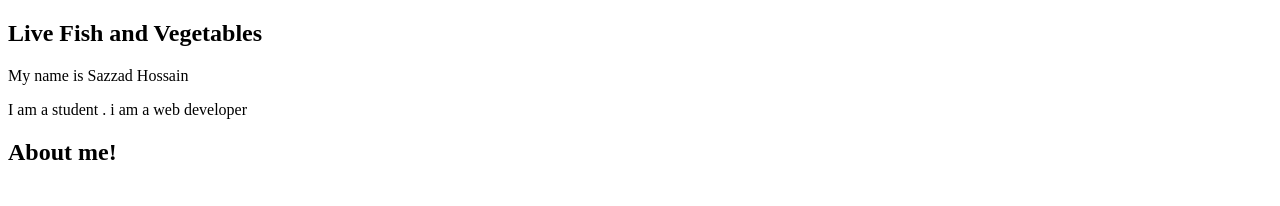
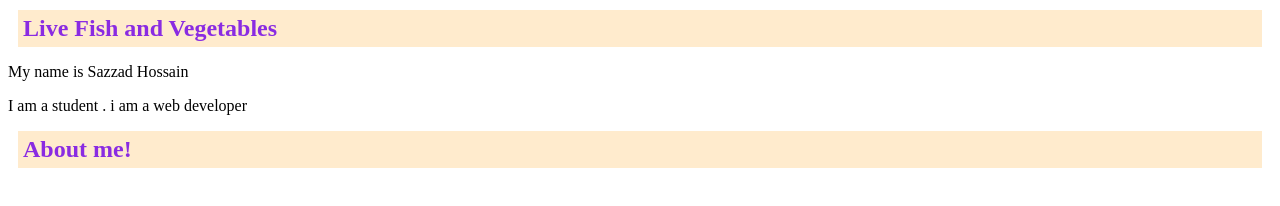
Before and after one commit to Sazzadhossain2003/green-grocery-mart, a plain HTML site: page index.html in a window 1280 px wide. Drawn offline with Linux system fonts and the light colour scheme.

Commit message:
added a background color,color,padding and margin

```diff
--- a/index.html
+++ b/index.html
@@ -4,6 +4,7 @@
     <meta charset="UTF-8">
     <meta name="viewport" content="width=device-width, initial-scale=1.0">
     <title>Green Grocery</title>
+    <link rel="stylesheet" href="styles/shorts.css">
 </head>
 <body>
     <h2>Live Fish and Vegetables</h2>
--- /dev/null
+++ b/styles/shorts.css
@@ -0,0 +1,6 @@
+h2{
+    background-color: blanchedalmond;
+    color: blueviolet;
+    padding: 5px;
+    margin: 10px;
+}
```
